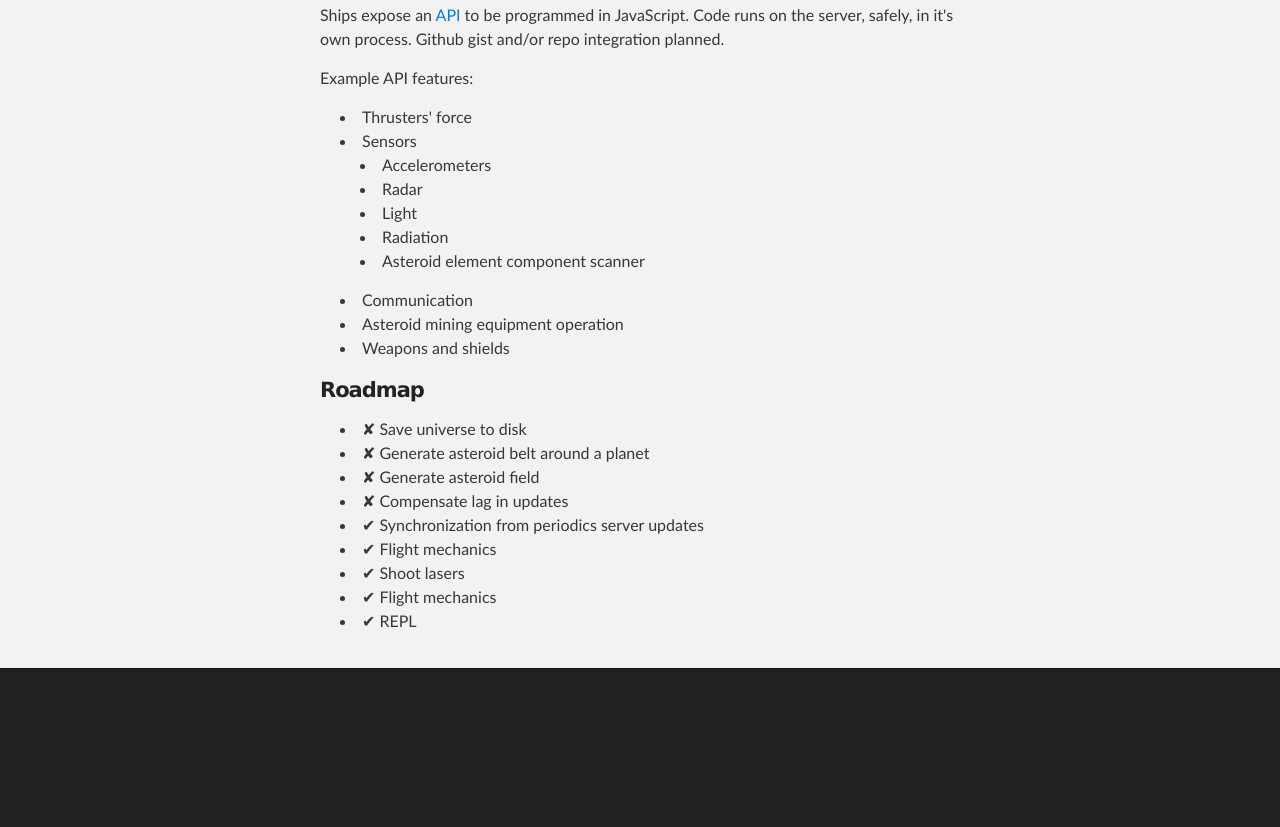
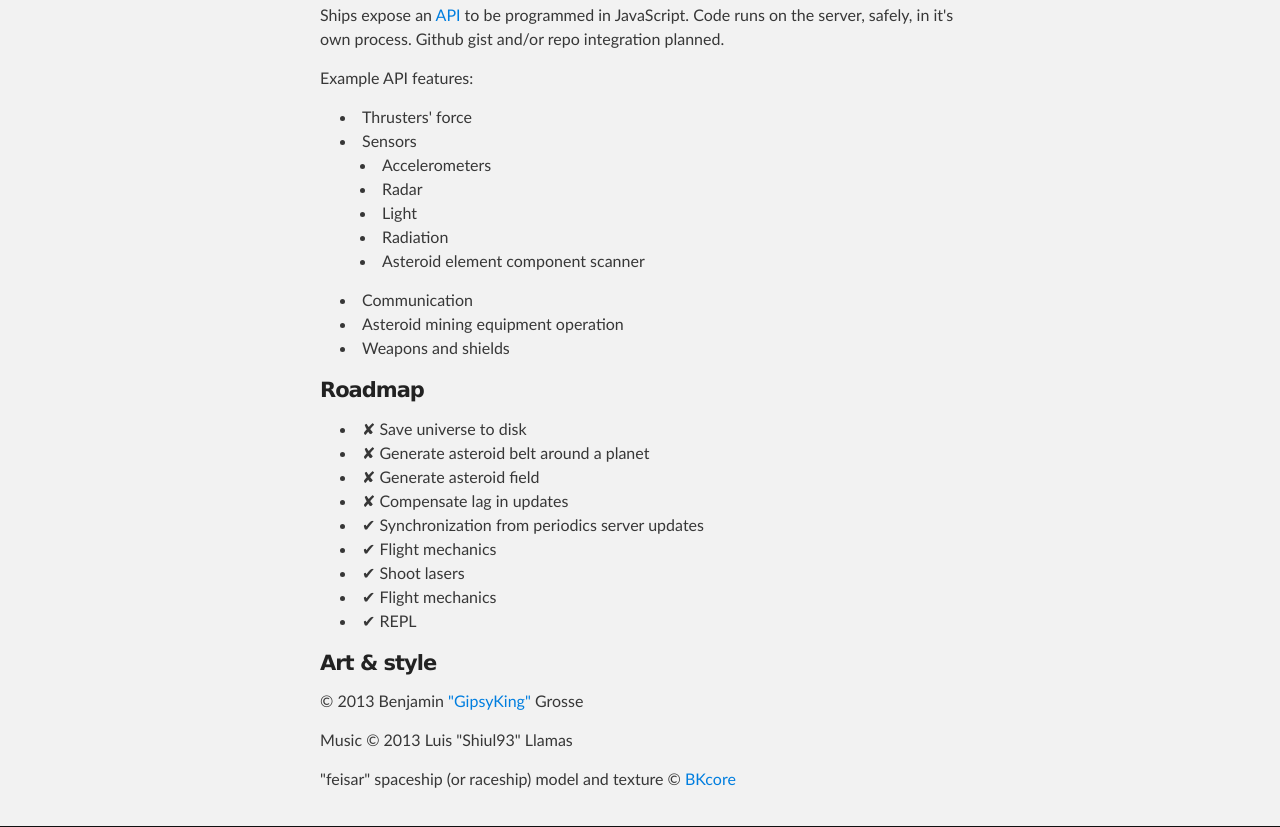
Before and after one commit to benjajaja/starstream-api, a plain HTML site: page index.html in a window 1280 px wide. Shown: the part 934-1761 px from the top of the page. Before the commit the page ends 1603 px from the top, so only its background shows below. Drawn offline with Linux system fonts and the light colour scheme.

Commit message:
add copyright

```diff
--- a/index.html
+++ b/index.html
@@ -101,6 +101,10 @@
   <li>✔ REPL</li>
 </ul>
 
+<h4 id="copy">Art &amp; style</h4>
+<p>&copy; 2013 Benjamin <a href="https://github.com/gipsy-king">"GipsyKing"</a> Grosse</p>
+<p>Music &copy; 2013 Luis "Shiul93" Llamas</p>
+<p>"feisar" spaceship (or raceship) model and texture &copy; <a href="http://hexgl.bkcore.com/">BKcore</a>
 
   </body>
 </html>
```
